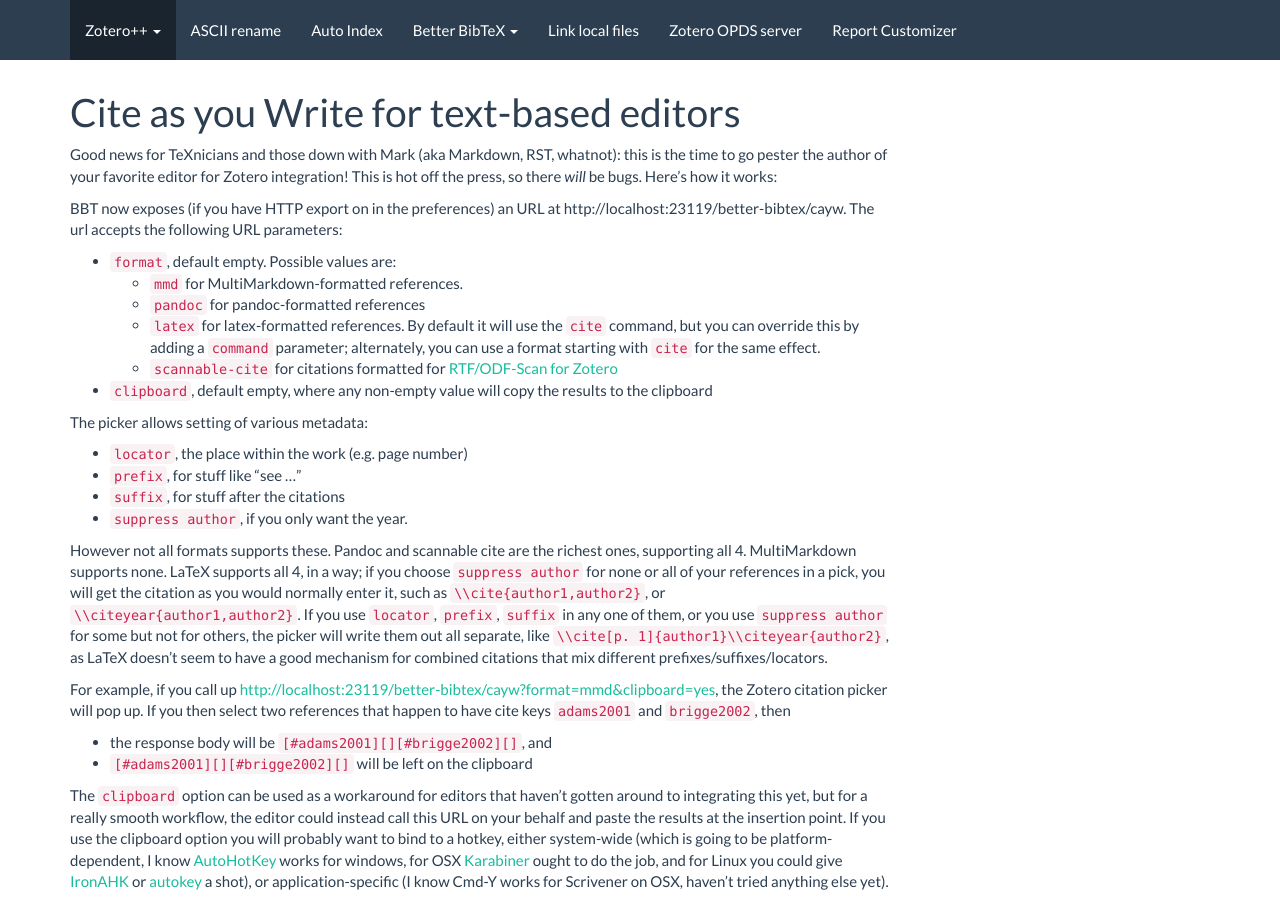
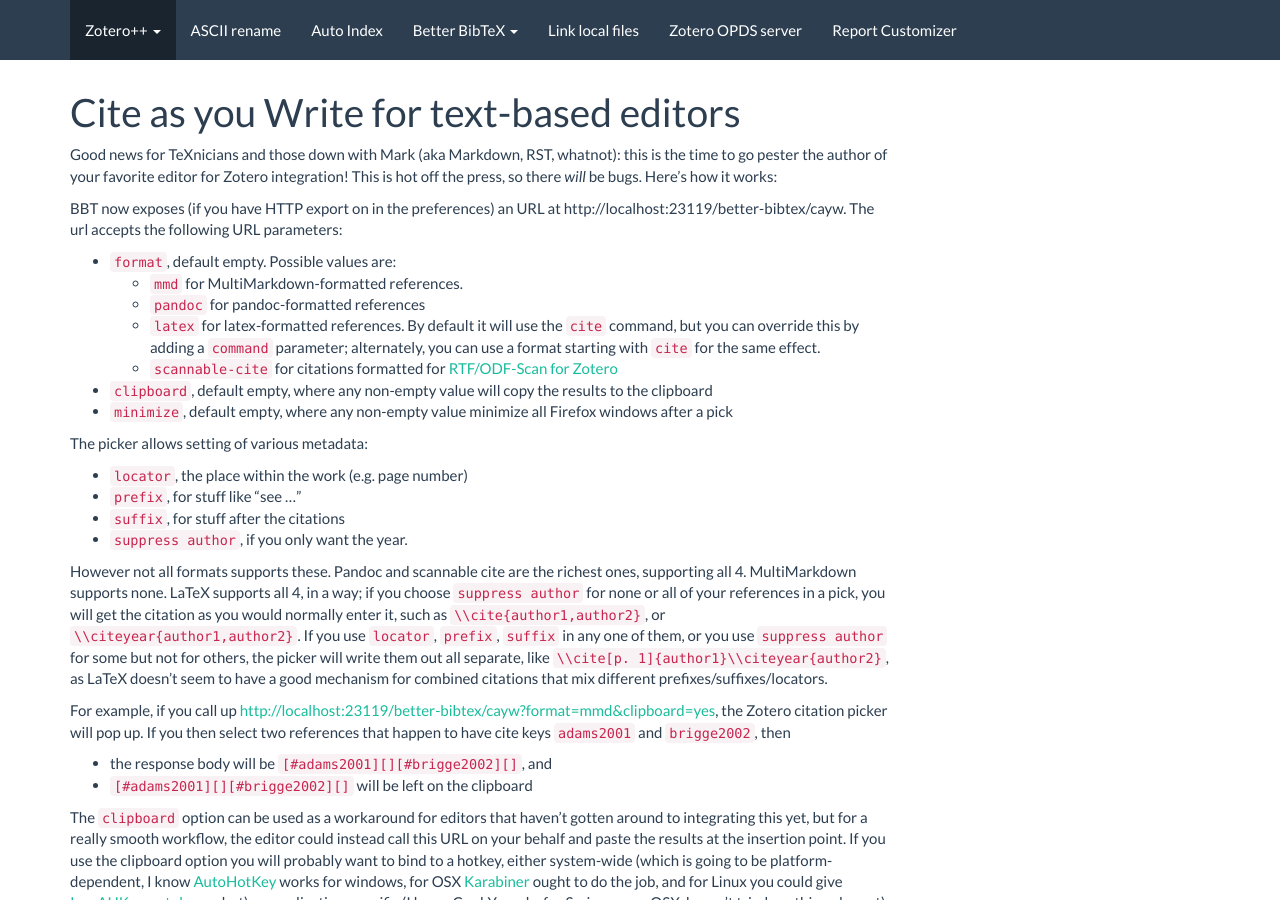
Before and after one commit to edwinksl/ZotPlus.github.io, a Jekyll site: the page built from better-bibtex/cayw.md, in a window 1280 px wide and 900 px high. Built offline with Jekyll 4.4.1, drawn with Linux system fonts in a browser that asks for light colours; nearby versions of some CDN libraries.

Commit message:
ascii-rename 0.0.40 / auto-index 0.0.36 / better-bibtex 1.2.37 / debug-bridge 0.1.0 / link-local-files 0.0.9 / opds 0.0.10 / report-customizer 0.2.17

```diff
--- a/better-bibtex/cayw.md
+++ b/better-bibtex/cayw.md
@@ -16,6 +16,7 @@
     adding a `command` parameter; alternately, you can use a format starting with `cite` for the same effect.
   * `scannable-cite` for citations formatted for [RTF/ODF-Scan for Zotero](http://zotero-odf-scan.github.io/zotero-odf-scan/)
 * `clipboard`, default empty, where any non-empty value will copy the results to the clipboard
+* `minimize`, default empty, where any non-empty value minimize all Firefox windows after a pick
 
 The picker allows setting of various metadata:
 
```
